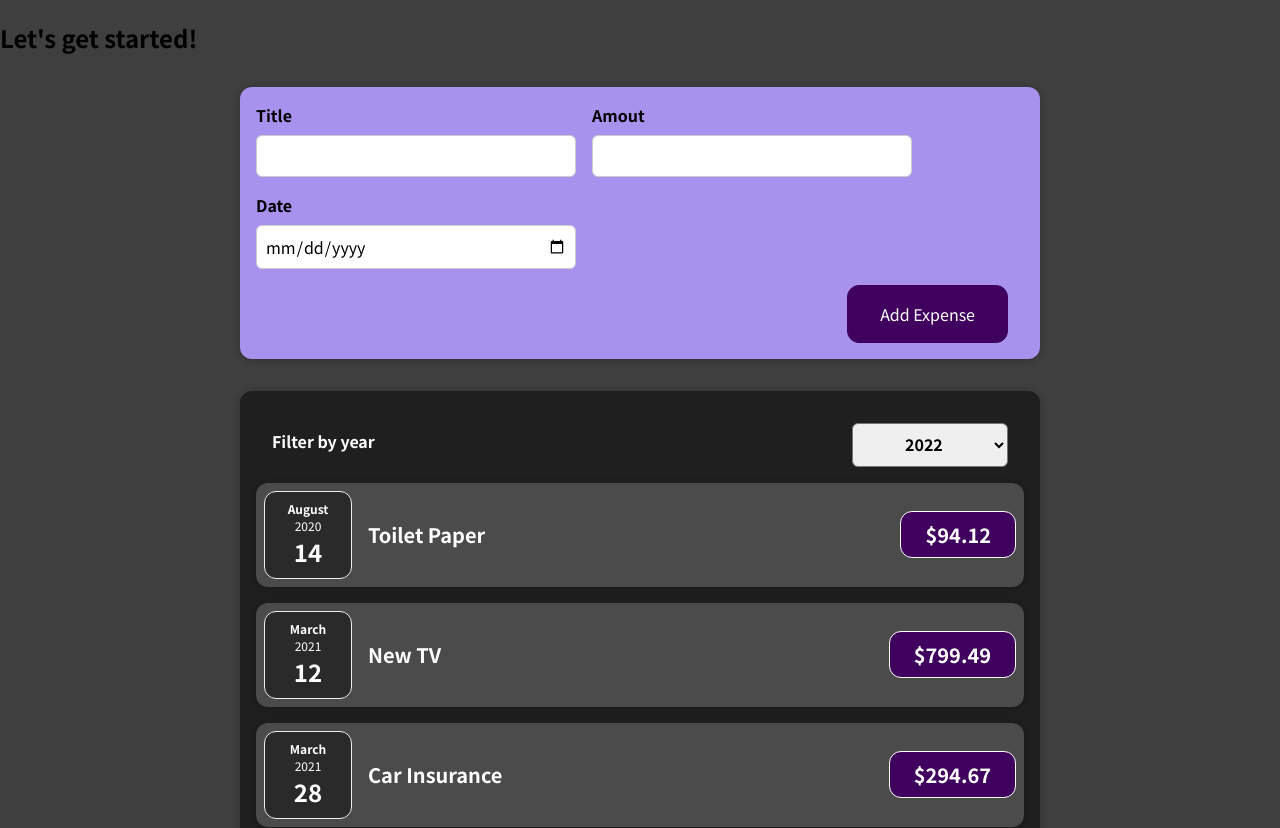
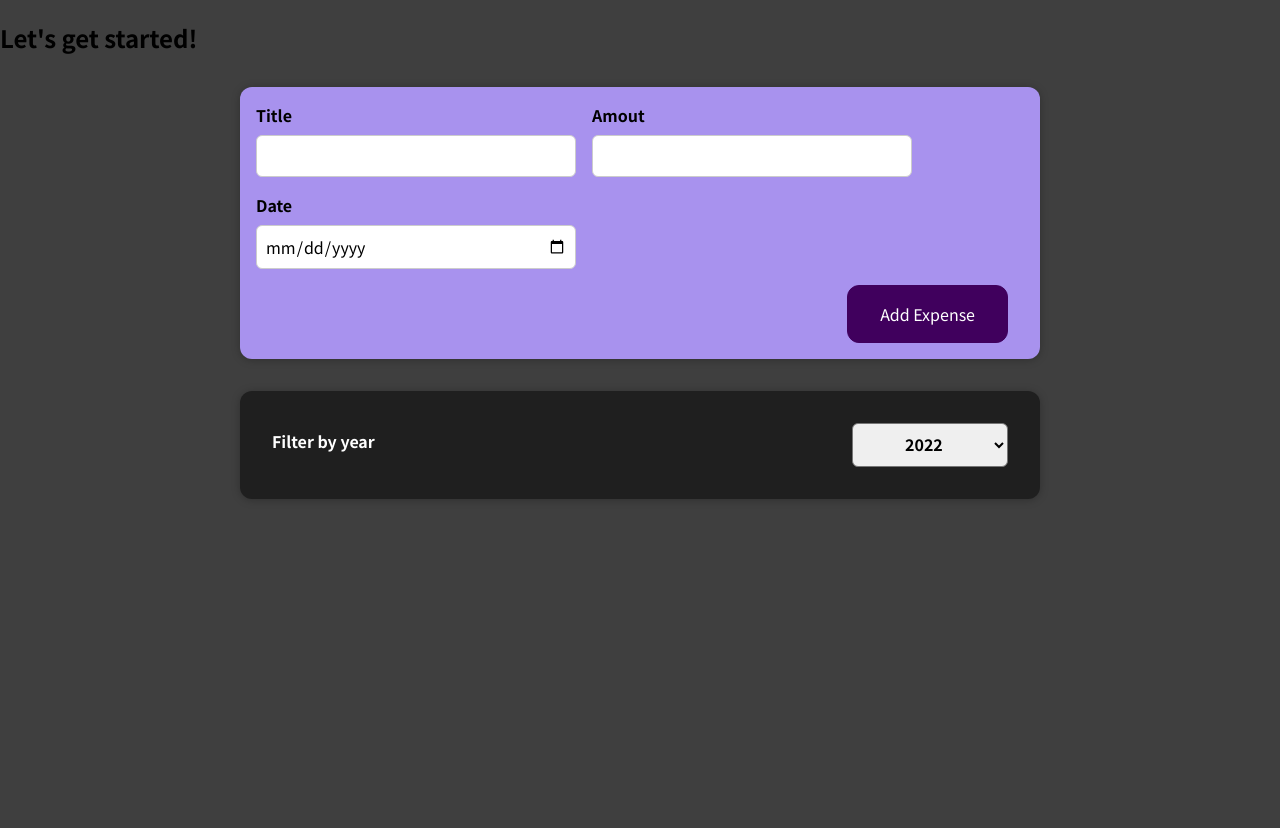
Before and after one commit to andrecamposmatias/react-complete-guide, a React (Create React App) app: page / in a window 1280 px wide. Shown: the top 828 px of the page. After the commit the page ends 800 px from the top, so only its background shows below. Built offline with nearby package versions, Linux system fonts and the light colour scheme.

Commit message:
Wired "Year filter" to the list

```diff
--- a/src/components/Expenses/Expenses.js
+++ b/src/components/Expenses/Expenses.js
@@ -13,11 +13,15 @@
     console.log(selectedYear);
   };
 
+  const filteredExpenses = props.items.filter(expense => {
+    return expense.date.getFullYear().toString() === filteredYear;
+  });
+
   return (
     <Card className="expenses">
       <ExpensesFilter selected={filteredYear} onChangedFilter={filterChangeHandler}/>
 
-      {props.items.map((expense) =>
+      {filteredExpenses.map((expense) =>
         <ExpenseItem
           key={expense.id}
           title={expense.title}
```
